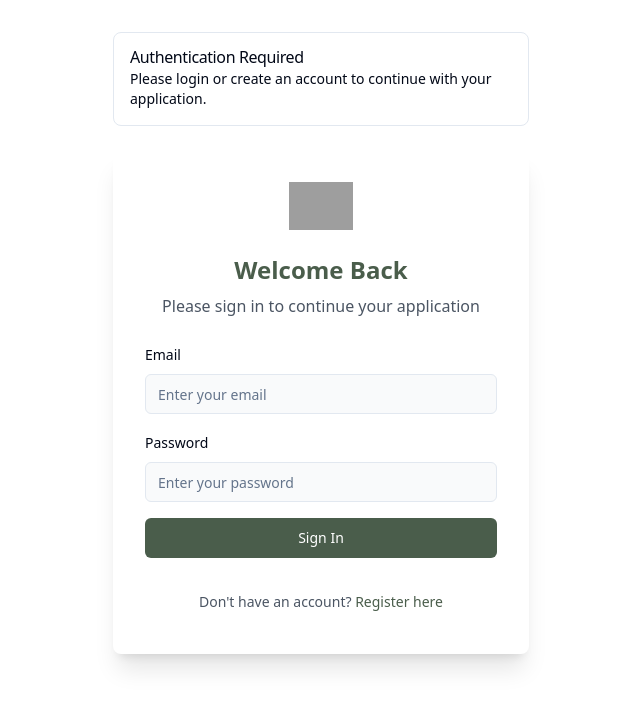
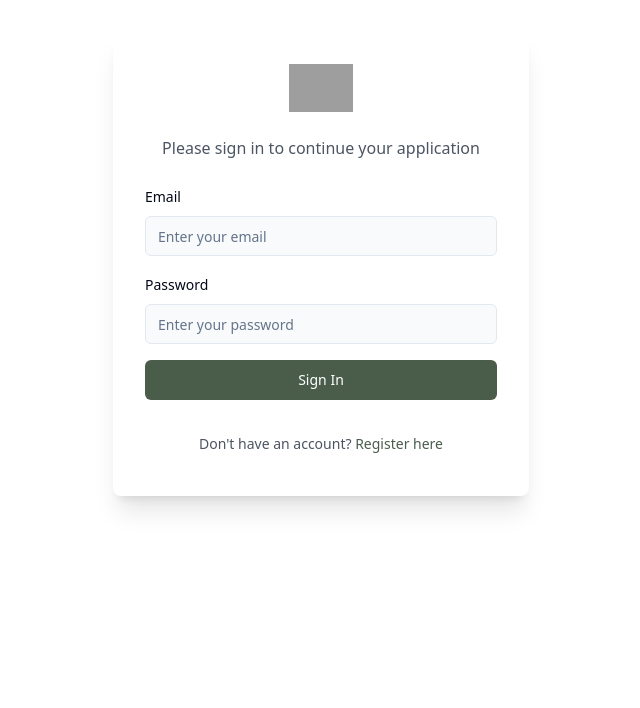
Before and after one commit to billionairedev24/uni-sphere-ui, a React (Vite) app: page /apply/1 in a window 1280 px wide. Shown: the top 708 px of the page, without its empty margins (319-959 px from the left). Built offline with nearby package versions, Linux system fonts and the light colour scheme; grey boxes are pictures that could not be loaded.

Commit message:
Remove authentication prompts and fix links
- Removed the "Authentication Required" card from the CourseApplication page.
- Eliminated the "Welcome Back" text in the LoginForm component.
- Fixed the link in the LoginForm to correctly open the registration form.
[skip gpt_engineer]

```diff
--- a/src/components/LoginForm.tsx
+++ b/src/components/LoginForm.tsx
@@ -66,7 +66,6 @@ export const LoginForm = ({ onSuccess, onRegisterClick }: LoginFormProps) => {
           <div className="flex justify-center mb-6">
             <img src="/placeholder.svg" alt="Logo" className="h-12 w-auto" />
           </div>
-          <h1 className="text-2xl font-bold text-primary">Welcome Back</h1>
           <p className="text-gray-600">Please sign in to continue your application</p>
         </div>
 
--- a/src/pages/CourseApplication.tsx
+++ b/src/pages/CourseApplication.tsx
@@ -164,12 +164,6 @@ const CourseApplication = () => {
   if (showLogin) {
     return (
       <div className="container max-w-md mx-auto px-4 py-8">
-        <Alert className="mb-6">
-          <AlertTitle>Authentication Required</AlertTitle>
-          <AlertDescription>
-            Please login or create an account to continue with your application.
-          </AlertDescription>
-        </Alert>
         <LoginForm
           onSuccess={() => setShowLogin(false)}
           onRegisterClick={() => navigate("/apply/register")}
```
